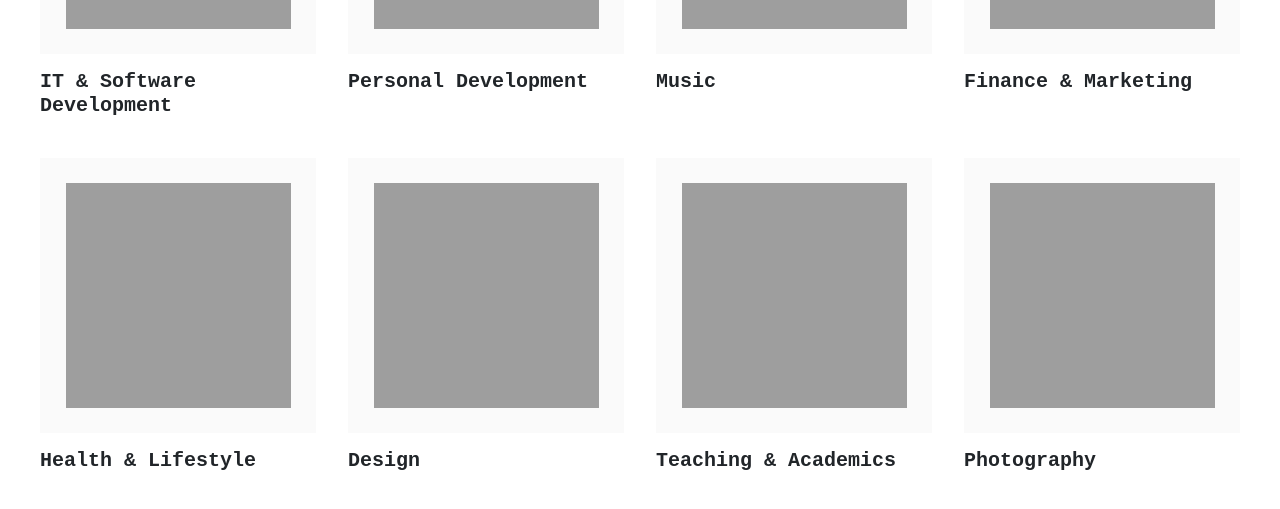
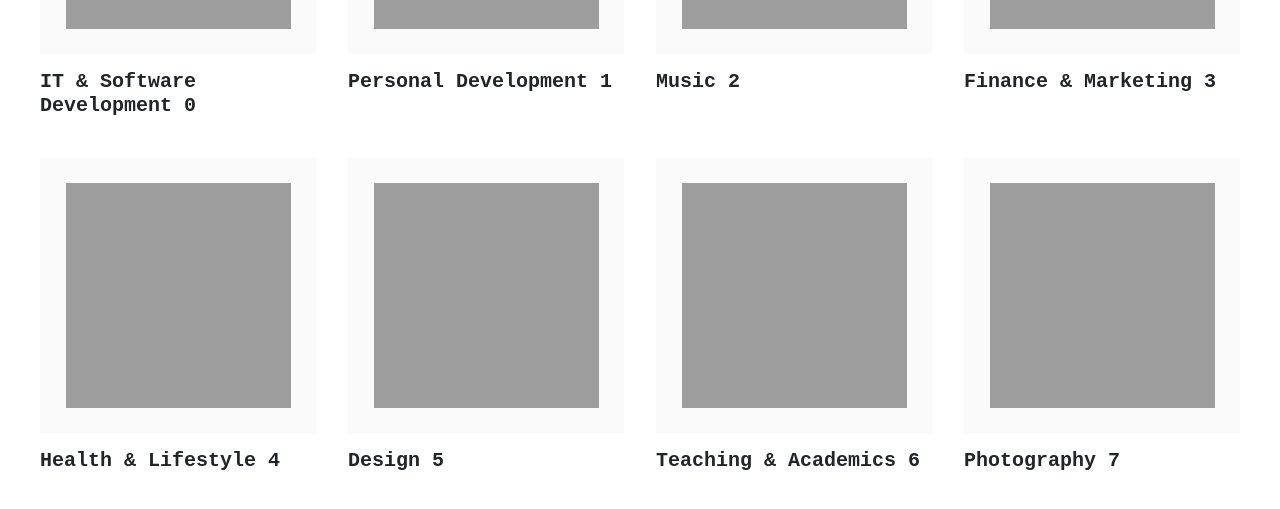
Before and after one commit to AliAliyev100/StudentRegistrationFrontend, a React (Create React App) app: page / in a window 1280 px wide. Shown: the part 773-1282 px from the top of the page. Built offline with nearby package versions, Linux system fonts and the light colour scheme.

Commit message:
add keys

```diff
--- a/src/pages/landing/components/categories.js
+++ b/src/pages/landing/components/categories.js
@@ -13,30 +13,35 @@ export const Categories = () => {
       name: "IT & Software Development",
       value: "IT and Software Development",
       imageUrl: "",
+      key: 1,
     },
     {
       name: "Personal Development",
       value: "Personal Development",
       imageUrl: "",
+      key: 2,
     },
-    { name: "Music", value: "Music", imageUrl: "" },
+    { name: "Music", value: "Music", imageUrl: "", key: 3 },
     {
       name: "Finance & Marketing",
       value: "Finance and Marketing",
       imageUrl: "",
+      key: 4,
     },
     {
       name: "Health & Lifestyle",
       value: "Health and Lifestyle",
       imageUrl: "",
+      key: 5,
     },
-    { name: "Design", value: "Design", imageUrl: "" },
+    { name: "Design", value: "Design", imageUrl: "", key: 6 },
     {
       name: "Teaching & Academics",
       value: "Teaching and Academics",
       imageUrl: "",
+      key: 7,
     },
-    { name: "Photography", value: "Photography", imageUrl: "" },
+    { name: "Photography", value: "Photography", imageUrl: "", key: 8 },
   ];
 
   const listStyle = {
@@ -85,8 +90,8 @@ export const Categories = () => {
       <h1 style={headerStyle}>Categories</h1>
       <div style={listStyle}>
         {categories.map((category, index) => (
-          <div>
-            <div style={categoryStyle} key={index}>
+          <div key={category.key}>
+            <div style={categoryStyle}>
               <NavLink
                 to={`/courses/category/${normalizeCategoryValue(
                   category.value
@@ -104,7 +109,9 @@ export const Categories = () => {
                 />
               </NavLink>
             </div>
-            <h5 style={imageTextStyle}>{category.name}</h5>
+            <h5 style={imageTextStyle}>
+              {category.name} {index}
+            </h5>
           </div>
         ))}
       </div>
```
